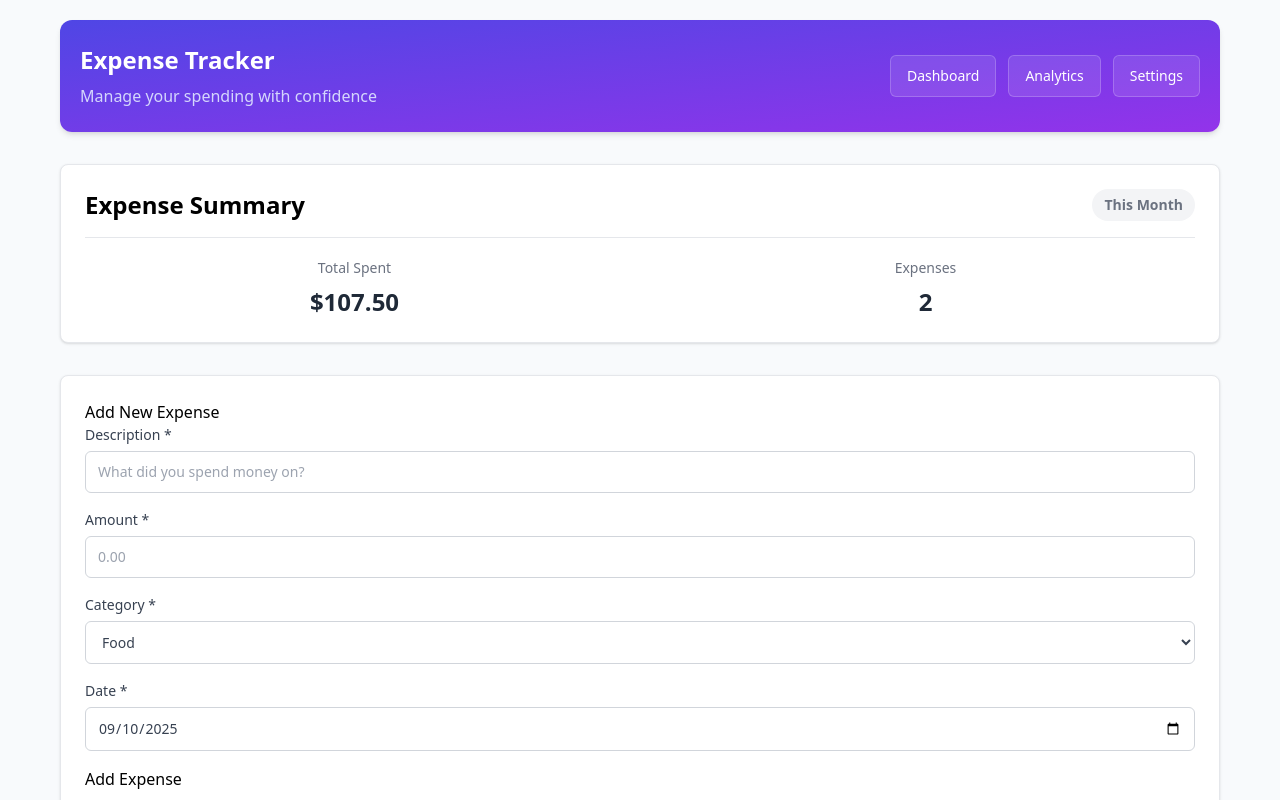
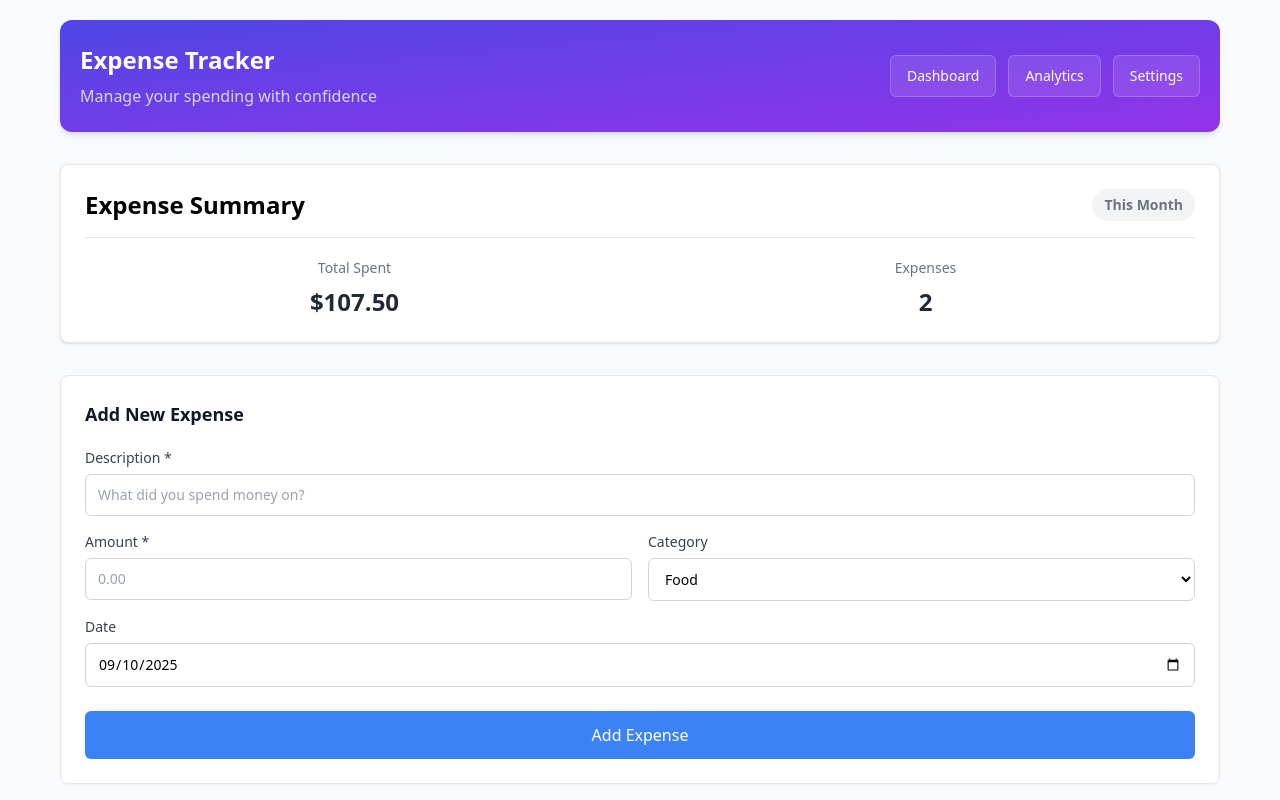
Before and after one commit to asiu3209/Expense-Tracker, a React (Vite) app: page / in a window 1280 px wide. Shown: the top 800 px of the page. Built offline with nearby package versions, Linux system fonts and the light colour scheme.

Commit message:
Converted css into tailwind

```diff
--- a/src/components/ExpenseForm/ExpenseForm.tsx
+++ b/src/components/ExpenseForm/ExpenseForm.tsx
@@ -1,6 +1,5 @@
 // src/components/ExpenseForm/ExpenseForm.tsx
 import React, { useState } from "react";
-import "./ExpenseForm.css";
 import type { ExpenseCategory } from "../ExpenseCard/ExpenseCard";
 
 // Form data interface
@@ -90,13 +89,20 @@ function ExpenseForm({ onSubmit }: ExpenseFormProps) {
 
   return (
     <form
-      className="bg-white rounded-lg p-6 mb-8 shadow border border-gray-200"
+      className="bg-white rounded-lg p-6 mb-8 shadow-sm border border-gray-200"
       onSubmit={handleSubmit}
     >
-      <h3>Add New Expense</h3>
+      <h3 className="text-lg font-semibold text-gray-900 mb-5">
+        Add New Expense
+      </h3>
 
-      <div className="form-group">
-        <label htmlFor="description">Description *</label>
+      <div className="mb-4">
+        <label
+          htmlFor="description"
+          className="block text-sm font-medium text-gray-700 mb-1.5"
+        >
+          Description *
+        </label>
         <input
           type="text"
           id="description"
@@ -106,16 +112,34 @@ function ExpenseForm({ onSubmit }: ExpenseFormProps) {
             setFormData({ ...formData, description: e.target.value })
           }
           placeholder="What did you spend money on?"
-          className="w-full px-3 py-2.5 border border-gray-300 rounded-md text-sm bg-white text-gray-700 placeholder-gray-400 transition-colors duration-200 hover:border-indigo-600 focus:outline-none focus:border-indigo-600 focus:ring-2 focus:ring-indigo-600/10"
+          className={`
+            w-full px-3 py-2.5
+            border rounded-md
+            focus:outline-none focus:ring-2 focus:ring-blue-500 focus:border-transparent
+            placeholder-gray-400 text-sm bg-white
+            transition-colors duration-200
+            ${
+              errors.description
+                ? "border-red-300 focus:ring-red-500"
+                : "border-gray-300"
+            }
+          `}
         />
         {errors.description && (
-          <span className="text-red text-sm">{errors.description}</span>
+          <span className="text-red-500 text-xs mt-1 block">
+            {errors.description}
+          </span>
         )}
       </div>
 
-      <div className="">
-        <div className="form-group">
-          <label htmlFor="amount">Amount *</label>
+      <div className="grid grid-cols-1 md:grid-cols-2 gap-4 mb-4">
+        <div>
+          <label
+            htmlFor="amount"
+            className="block text-sm font-medium text-gray-700 mb-1.5"
+          >
+            Amount *
+          </label>
           <input
             type="number"
             id="amount"
@@ -127,17 +151,34 @@ function ExpenseForm({ onSubmit }: ExpenseFormProps) {
             placeholder="0.00"
             step="0.01"
             min="0"
-            className="w-full px-3 py-2.5 border border-gray-300 rounded-md text-sm bg-white text-gray-700 placeholder-gray-400 transition-colors duration-200 hover:border-indigo-600 focus:outline-none focus:border-indigo-600 focus:ring-2 focus:ring-indigo-600/10"
+            className={`
+              w-full px-3 py-2.5
+              border rounded-md
+              focus:outline-none focus:ring-2 focus:ring-blue-500 focus:border-transparent
+              placeholder-gray-400 text-sm bg-white
+              transition-colors duration-200
+              ${
+                errors.amount
+                  ? "border-red-300 focus:ring-red-500"
+                  : "border-gray-300"
+              }
+            `}
           />
           {errors.amount && (
-            <span className="text-red text-sm">{errors.amount}</span>
+            <span className="text-red-500 text-xs mt-1 block">
+              {errors.amount}
+            </span>
           )}
         </div>
 
-        <div className="form-group">
-          <label htmlFor="category">Category *</label>
+        <div>
+          <label
+            htmlFor="category"
+            className="block text-sm font-medium text-gray-700 mb-1.5"
+          >
+            Category
+          </label>
           <select
-            className="w-full px-3 py-2.5 border border-gray-300 rounded-md text-sm bg-white text-gray-700 placeholder-gray-400 transition-colors duration-200 hover:border-indigo-600 focus:outline-none focus:border-indigo-600 focus:ring-2 focus:ring-indigo-600/10"
             id="category"
             name="category"
             value={formData.category}
@@ -147,6 +188,18 @@ function ExpenseForm({ onSubmit }: ExpenseFormProps) {
                 category: e.target.value as ExpenseCategory,
               })
             }
+            className={`
+              w-full px-3 py-2.5
+              border rounded-md
+              focus:outline-none focus:ring-2 focus:ring-blue-500 focus:border-transparent
+              text-sm bg-white cursor-pointer
+              transition-colors duration-200
+              ${
+                errors.category
+                  ? "border-red-300 focus:ring-red-500"
+                  : "border-gray-300"
+              }
+            `}
           >
             <option value="Food">Food</option>
             <option value="Transportation">Transportation</option>
@@ -155,25 +208,54 @@ function ExpenseForm({ onSubmit }: ExpenseFormProps) {
             <option value="Other">Other</option>
           </select>
           {errors.category && (
-            <span className="text-red text-sm">{errors.category}</span>
+            <span className="text-red-500 text-xs mt-1 block">
+              {errors.category}
+            </span>
           )}
         </div>
       </div>
 
-      <div className="form-group">
-        <label htmlFor="date">Date *</label>
+      <div className="mb-6">
+        <label
+          htmlFor="date"
+          className="block text-sm font-medium text-gray-700 mb-1.5"
+        >
+          Date
+        </label>
         <input
           type="date"
           id="date"
           name="date"
           value={formData.date}
           onChange={(e) => setFormData({ ...formData, date: e.target.value })}
-          className="w-full px-3 py-2.5 border border-gray-300 rounded-md text-sm bg-white text-gray-700 placeholder-gray-400 transition-colors duration-200 hover:border-indigo-600 focus:outline-none focus:border-indigo-600 focus:ring-2 focus:ring-indigo-600/10"
+          className={`
+            w-full px-3 py-2.5
+            border rounded-md
+            focus:outline-none focus:ring-2 focus:ring-blue-500 focus:border-transparent
+            text-sm bg-white
+            transition-colors duration-200
+            ${
+              errors.date
+                ? "border-red-300 focus:ring-red-500"
+                : "border-gray-300"
+            }
+          `}
         />
-        {errors.date && <span className="text-red text-sm">{errors.date}</span>}
+        {errors.date && (
+          <span className="text-red-500 text-xs mt-1 block">{errors.date}</span>
+        )}
       </div>
 
-      <button type="submit" className="submit-button">
+      <button
+        type="submit"
+        className="
+          w-full bg-blue-500 hover:bg-blue-600
+          text-white font-medium py-3 px-4
+          rounded-md transition-colors duration-200
+          focus:outline-none focus:ring-2 focus:ring-blue-500 focus:ring-offset-2
+          disabled:opacity-50 disabled:cursor-not-allowed
+        "
+      >
         Add Expense
       </button>
     </form>
```
